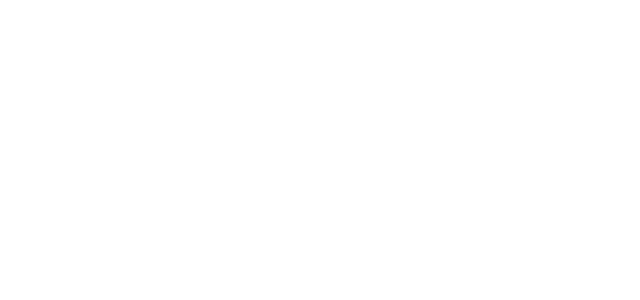
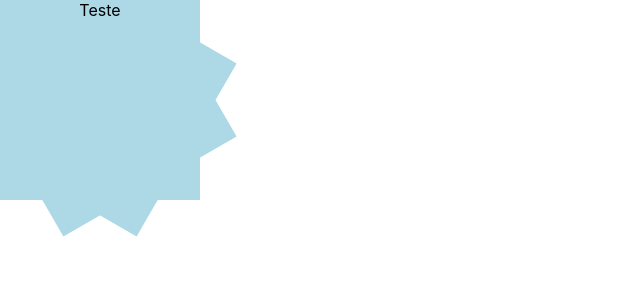
Before and after one commit to LucasSAmaral/pokeApp-legacy, a React (Create React App) app: page / in a window 1280 px wide. Shown: the top 300 px of the page, without its empty margins (0-640 px from the left). Built offline with nearby package versions, Linux system fonts and the light colour scheme.

Commit message:
Adicionada nova imagem estilo

```diff
--- a/src/App.jsx
+++ b/src/App.jsx
@@ -1,7 +1,12 @@
 import React from "react";
+import "./style/App.scss";
 
 function App() {
-  return <div className="App" />;
+  return (
+    <div className="App" id="burst-12">
+      <div>Teste</div>
+    </div>
+  );
 }
 
 export default App;
--- /dev/null
+++ b/src/style/App.scss
@@ -0,0 +1,28 @@
+#burst-12 {
+  background: lightblue;
+  width: 200px;
+  height: 200px;
+  position: relative;
+  text-align: center;
+
+  div {
+    z-index: 1000000;
+  }
+}
+#burst-12:before,
+#burst-12:after {
+  content: "";
+  position: absolute;
+  top: 0;
+  left: 0;
+  height: 200px;
+  width: 200px;
+  background: lightblue;
+  z-index: -1000000;
+}
+#burst-12:before {
+  transform: rotate(30deg);
+}
+#burst-12:after {
+  transform: rotate(60deg);
+}
```
Also changed, not shown: public/pokemon-logo-6.png (added).
